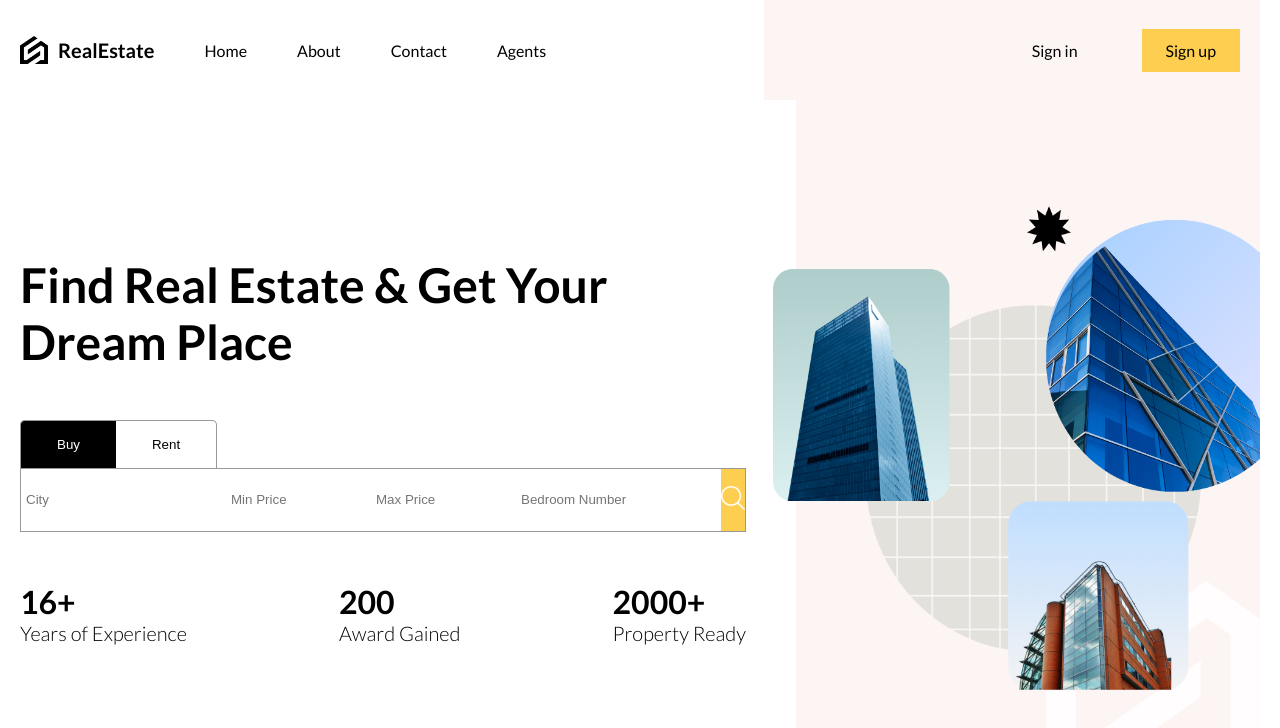
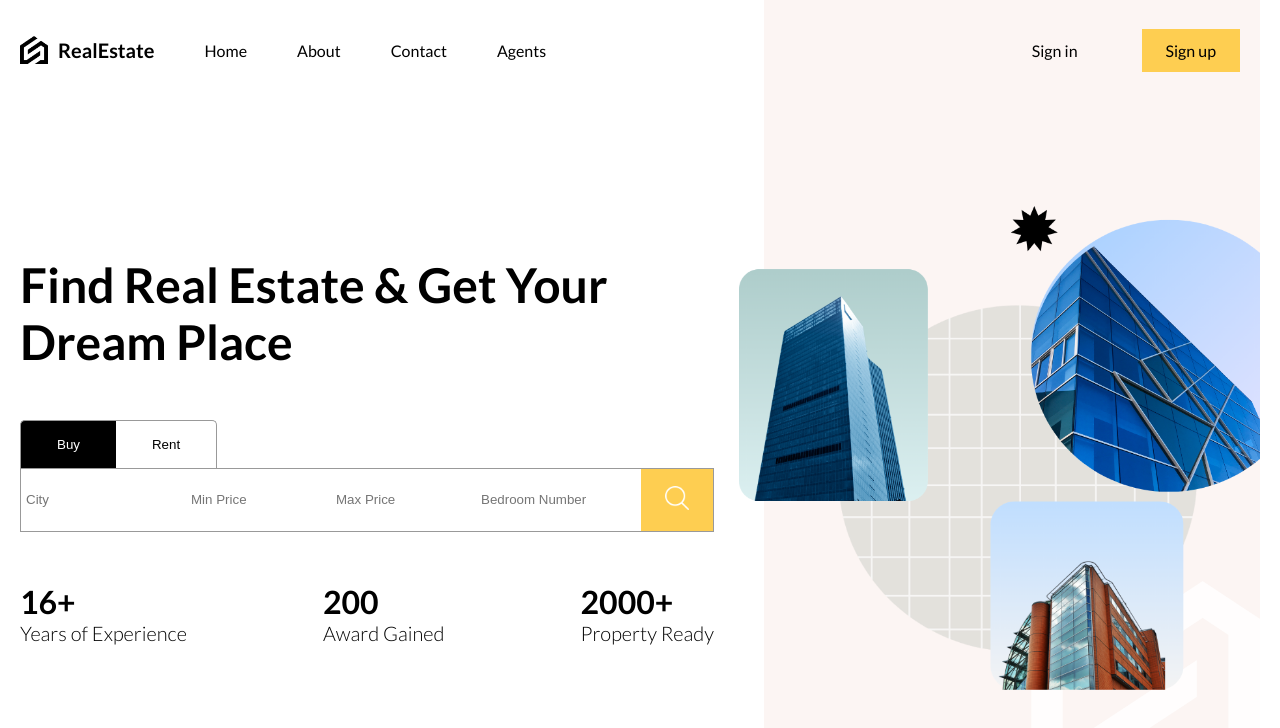
Before and after one commit to vidyaMadugula/Real-Estate-Connect, a React (Vite) app in the folder client/: page / in a window 1280 px wide. Shown: the top 728 px of the page. Built offline with nearby package versions, Linux system fonts and the light colour scheme; no server answers.

Commit message:
Update searchBar.scss

```diff
--- a/client/src/components/searchBar/searchBar.scss
+++ b/client/src/components/searchBar/searchBar.scss
@@ -43,7 +43,7 @@
     input {
       border: none;
       padding: 0px 10px;
-      width: 200px;
+      width: 160px;
 
       @include lg {
         padding: 0px 5px;
@@ -83,6 +83,7 @@
         border: none;
         cursor: pointer;
         background-color: #fece51;
+        width:65px;
 
         @include sm{
           padding: 10px;
```
